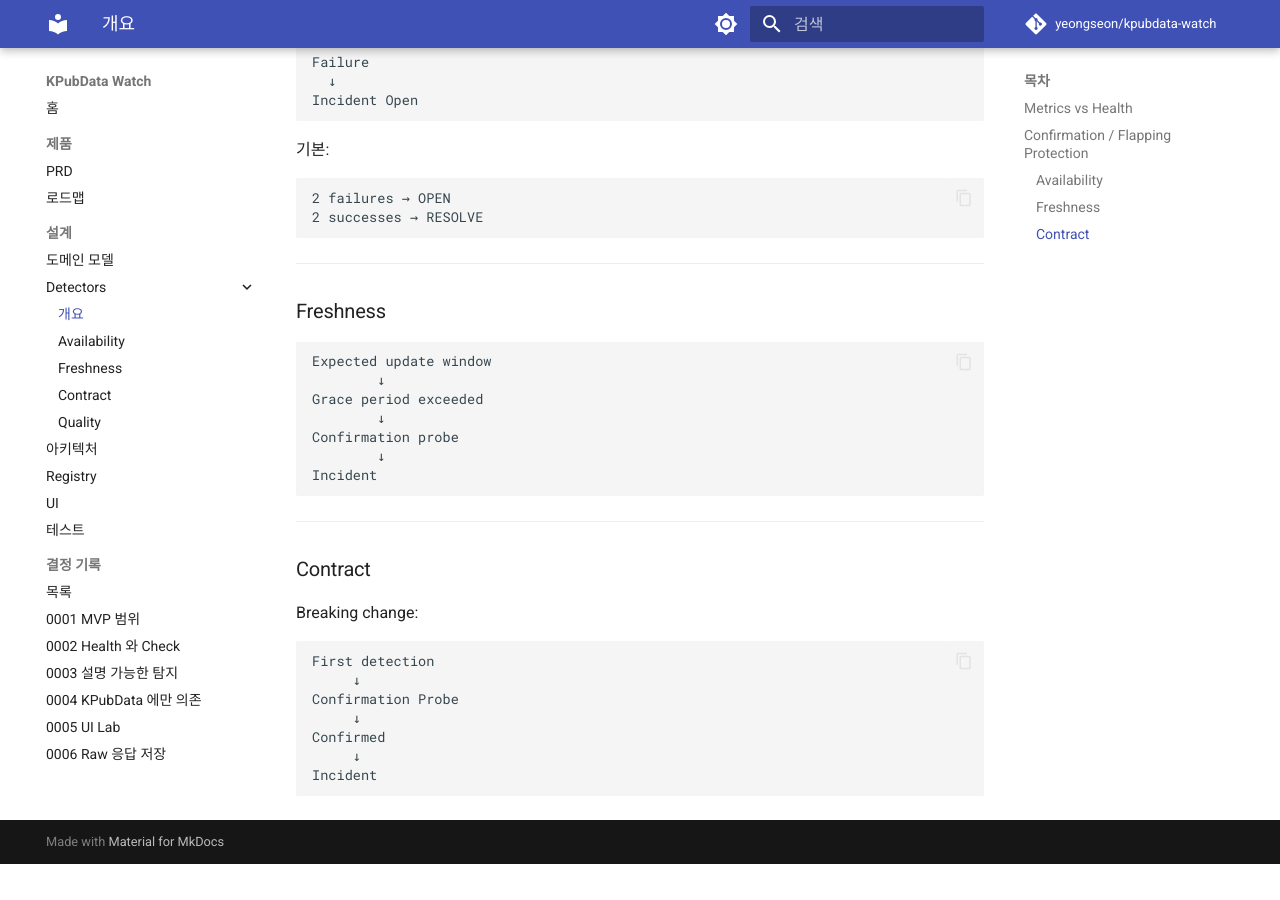
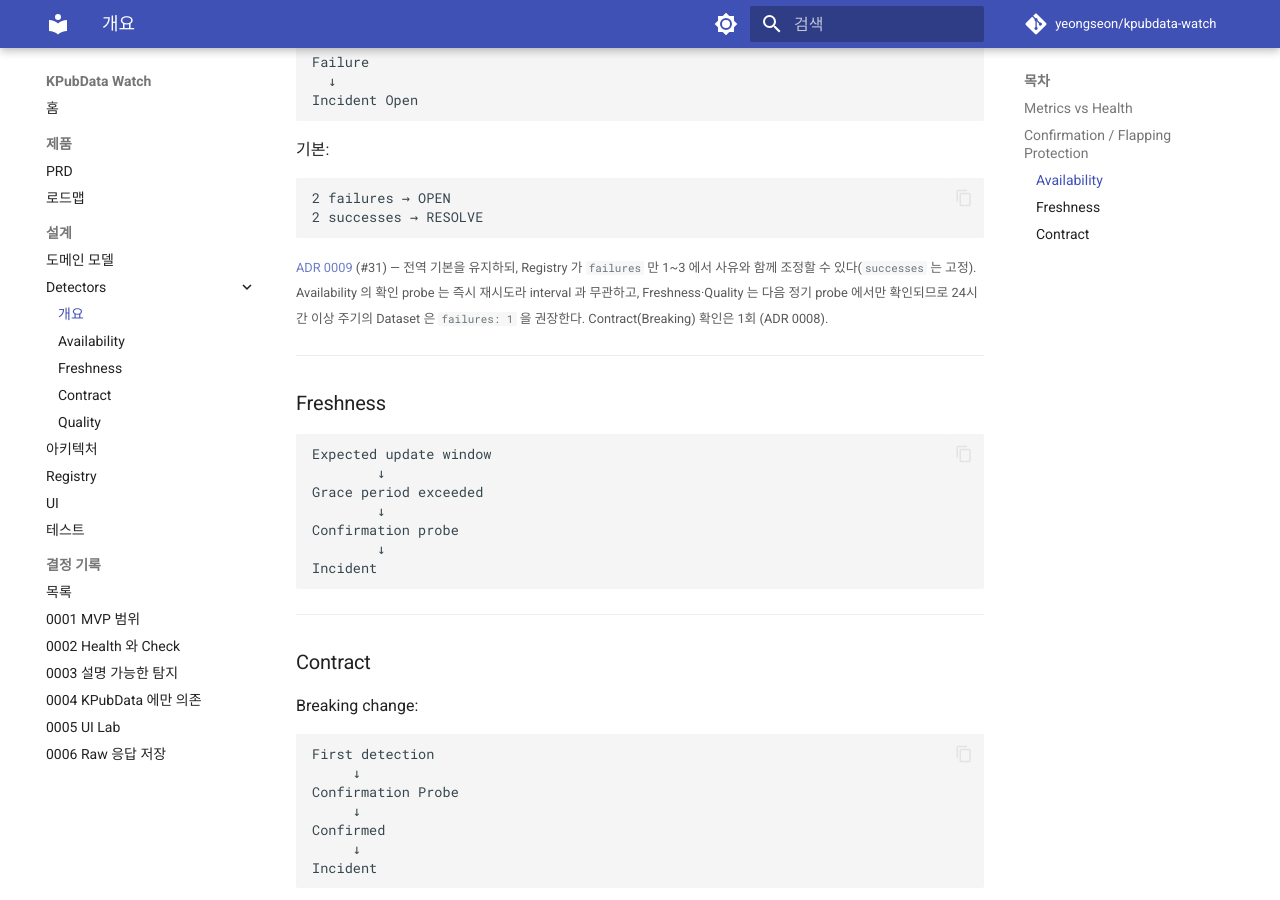
Before and after one commit to Eomdahyeon/kpubdata-watch, an MkDocs documentation site: the page built from docs/detectors/README.md, in a window 1280 px wide and 900 px high, scrolled down 1549 px. Built offline with MkDocs 1.6.1 and Material for MkDocs 9.7.7, drawn with Linux system fonts in a browser that asks for light colours; comment, search, counter and statistics services are not loaded; before the commit the page ends 2413 px from its top, so only the background shows below that.

Commit message:
docs(decisions): keep confirmation counts global with bounded registry overrides
Closes #31

ADR 0009: the global default (2 failures open, 2 successes resolve) stays;
the registry may adjust only failures within 1-3 with a reason, availability
confirms by immediate retry, and long-interval datasets should drop to
failures: 1.

````diff
--- a/docs/detectors/README.md
+++ b/docs/detectors/README.md
@@ -75,6 +75,13 @@ Incident Open
 2 successes → RESOLVE
 ```
 
+<small>[ADR 0009](../decisions/0009-confirmation-counts-global-default.md) (#31) —
+전역 기본을 유지하되, Registry 가 `failures` 만 1~3 에서 사유와 함께 조정할 수
+있다(`successes` 는 고정). Availability 의 확인 probe 는 즉시 재시도라 interval 과
+무관하고, Freshness·Quality 는 다음 정기 probe 에서만 확인되므로 24시간 이상
+주기의 Dataset 은 `failures: 1` 을 권장한다. Contract(Breaking) 확인은 1회
+(ADR 0008).</small>
+
 ---
 
 ### Freshness
````
Also changed, not shown: CHANGELOG.md (+1 -0 lines), docs/decisions/0009-confirmation-counts-global-default.md (added, +64 -0 lines), docs/decisions/README.md (+1 -0 lines).
